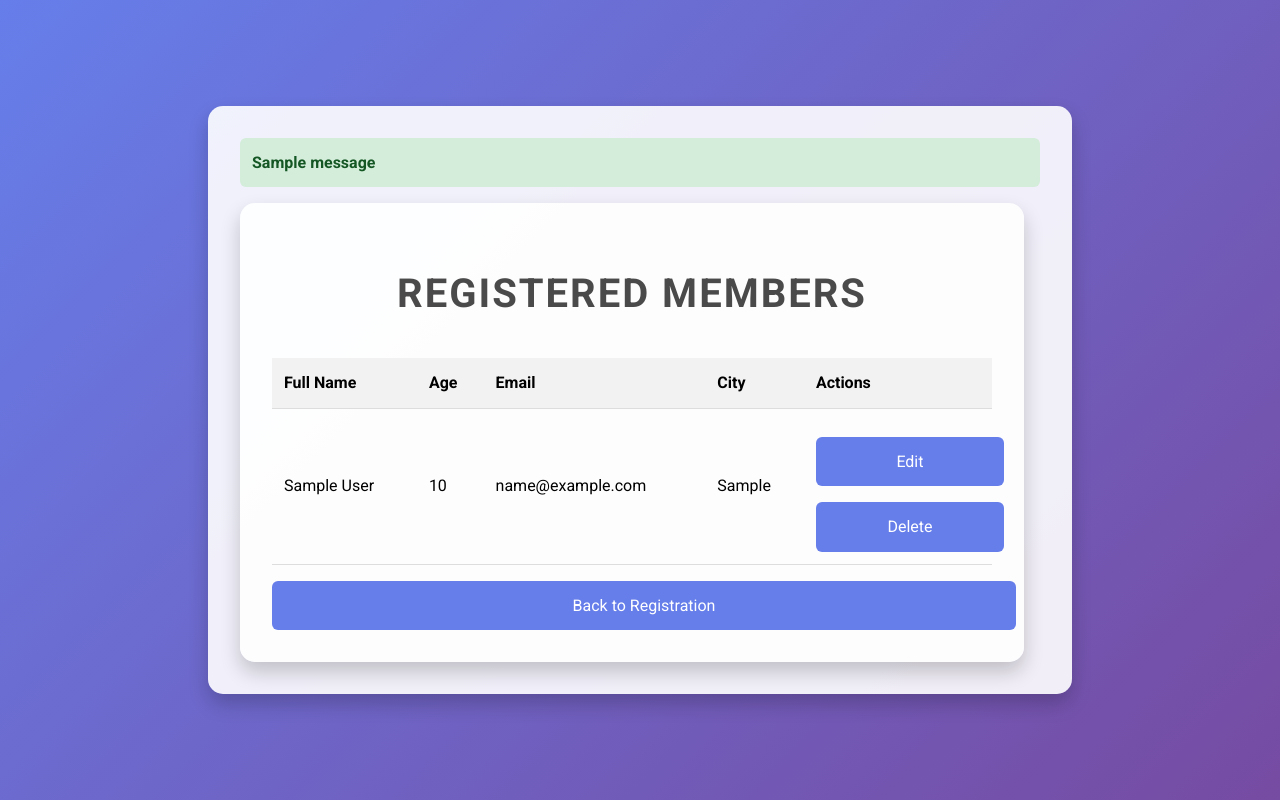
After one commit to IlanTheUser/flask_app, a Flask app: page /members in a window 1280 px wide. The commit adds this page. Run offline with Flask 3, Linux system fonts and the light colour scheme; tables that the repository leaves empty or names only in its code hold one stand-in row (values such as "Sample post"); one stand-in notice (Sample message) is shown.

Commit message:
Added more function edit delete and view in new page

```diff
--- a/app/models.py
+++ b/app/models.py
@@ -36,3 +36,71 @@ def save_user(full_name, age, email, city):
         if conn.is_connected():
             cursor.close()
             conn.close()
+
+# In models.py, add these new functions:
+
+def get_all_users():
+    """Retrieve all users from the database"""
+    try:
+        conn = get_db_connection()
+        cursor = conn.cursor(dictionary=True)
+        cursor.execute("SELECT * FROM users")
+        users = cursor.fetchall()
+        return users
+    except mysql.connector.Error as err:
+        print(f"Database error: {err}")
+        return []
+    finally:
+        if conn.is_connected():
+            cursor.close()
+            conn.close()
+
+def get_user(user_id):
+    """Retrieve a single user by ID"""
+    try:
+        conn = get_db_connection()
+        cursor = conn.cursor(dictionary=True)
+        cursor.execute("SELECT * FROM users WHERE id = %s", (user_id,))
+        user = cursor.fetchone()
+        return user
+    except mysql.connector.Error as err:
+        print(f"Database error: {err}")
+        return None
+    finally:
+        if conn.is_connected():
+            cursor.close()
+            conn.close()
+
+def update_user(user_id, full_name, age, email, city):
+    """Update user information in the database"""
+    try:
+        conn = get_db_connection()
+        cursor = conn.cursor()
+        query = "UPDATE users SET full_name = %s, age = %s, email = %s, city = %s WHERE id = %s"
+        values = (full_name, age, email, city, user_id)
+        cursor.execute(query, values)
+        conn.commit()
+        return True
+    except mysql.connector.Error as err:
+        print(f"Database error: {err}")
+        return False
+    finally:
+        if conn.is_connected():
+            cursor.close()
+            conn.close()
+
+def delete_user(user_id):
+    """Delete a user from the database"""
+    try:
+        conn = get_db_connection()
+        cursor = conn.cursor()
+        cursor.execute("DELETE FROM users WHERE id = %s", (user_id,))
+        conn.commit()
+        return True
+    except mysql.connector.Error as err:
+        print(f"Database error: {err}")
+        return False
+    finally:
+        if conn.is_connected():
+            cursor.close()
+            conn.close()
--- a/app/routes.py
+++ b/app/routes.py
@@ -1,6 +1,6 @@
-from flask import render_template, request, redirect, url_for
+from flask import render_template, request, redirect, url_for, flash
 from app import app
-from app.models import save_user
+from app.models import save_user, get_all_users, get_user, update_user, delete_user
 
 # Define route for the home page
 @app.route('/')
@@ -22,7 +22,41 @@ def register():
         success = save_user(full_name, age, email, city)
         if success:
             # If save is successful, render success page
+            flash('Registration successful', 'success')
             return render_template('success.html')
         else:
             # If save fails, return an error message
-            return "Registration failed. Please try again."
+            flash('Registration failed. Please try again.', 'error')
+            return redirect(url_for('index'))
+
+@app.route('/members')
+def members():
+    users = get_all_users()
+    return render_template('members.html', users=users)
+
+@app.route('/edit/<int:user_id>', methods=['GET', 'POST'])
+def edit_member(user_id):
+    user = get_user(user_id)
+    if user is None:
+        flash('User not found', 'error')
+        return redirect(url_for('members'))
+
+    if request.method == 'POST':
+        full_name = request.form['full_name']
+        age = request.form['age']
+        email = request.form['email']
+        city = request.form['city']
+        if update_user(user_id, full_name, age, email, city):
+            flash('User updated successfully', 'success')
+            return redirect(url_for('members'))
+        else:
+            flash('Failed to update user', 'error')
+    return render_template('edit_member.html', user=user)
+
+@app.route('/delete/<int:user_id>')
+def delete_member(user_id):
+    if delete_user(user_id):
+        flash('User deleted successfully', 'success')
+    else:
+        flash('Failed to delete user', 'error')
+    return redirect(url_for('members'))
--- a/app/templates/base.html
+++ b/app/templates/base.html
@@ -18,7 +18,7 @@
             align-items: center;
         }
         .container {
-            max-width: 500px;
+            max-width: 800px;
             width: 90%;
             background-color: rgba(255, 255, 255, 0.9);
             border-radius: 15px;
@@ -57,7 +57,7 @@
             border-color: #667eea;
             outline: none;
         }
-        input[type="submit"] {
+        input[type="submit"], .btn {
             background: #667eea;
             color: #fff;
             padding: 12px;
@@ -67,8 +67,12 @@
             font-size: 1rem;
             width: 100%;
             transition: background-color 0.3s;
+            text-align: center;
+            display: inline-block;
+            text-decoration: none;
+            margin-top: 1rem;
         }
-        input[type="submit"]:hover {
+        input[type="submit"]:hover, .btn:hover {
             background: #764ba2;
         }
         a {
@@ -79,10 +83,46 @@
         a:hover {
             color: #764ba2;
         }
+        table {
+            width: 100%;
+            border-collapse: collapse;
+            margin-top: 1rem;
+        }
+        th, td {
+            padding: 12px;
+            text-align: left;
+            border-bottom: 1px solid #ddd;
+        }
+        th {
+            background-color: #f2f2f2;
+            font-weight: bold;
+        }
+        .alert {
+            padding: 12px;
+            margin-bottom: 1rem;
+            border-radius: 6px;
+            font-weight: bold;
+        }
+        .alert-success {
+            background-color: #d4edda;
+            color: #155724;
+        }
+        .alert-error {
+            background-color: #f8d7da;
+            color: #721c24;
+        }
     </style>
 </head>
 <body>
     <div class="container">
+        {% with messages = get_flashed_messages(with_categories=true) %}
+            {% if messages %}
+                {% for category, message in messages %}
+                    <div class="alert alert-{{ category }}">{{ message }}</div>
+                {% endfor %}
+            {% endif %}
+        {% endwith %}
+
         {% block content %}{% endblock %}
     </div>
 </body>
--- /dev/null
+++ b/app/templates/members.html
@@ -0,0 +1,34 @@
+{% extends "base.html" %}
+{% block content %}
+
+<div class="container">
+    <h1>Registered Members</h1>
+    <table class="table">
+        <thead>
+            <tr>
+                <th>Full Name</th>
+                <th>Age</th>
+                <th>Email</th>
+                <th>City</th>
+                <th>Actions</th>
+            </tr>
+        </thead>
+        <tbody>
+            {% for user in users %}
+            <tr>
+                <td>{{ user.full_name }}</td>
+                <td>{{ user.age }}</td>
+                <td>{{ user.email }}</td>
+                <td>{{ user.city }}</td>
+                <td>
+                    <a href="{{ url_for('edit_member', user_id=user.id) }}" class="btn btn-primary btn-sm">Edit</a>
+                    <a href="{{ url_for('delete_member', user_id=user.id) }}" class="btn btn-danger btn-sm" onclick="return confirm('Are you sure you want to delete this user?');">Delete</a>
+                </td>
+            </tr>
+            {% endfor %}
+        </tbody>
+    </table>
+    <a href="{{ url_for('index') }}" class="btn btn-secondary">Back to Registration</a>
+</div>
+
+{% endblock %}
```
Also changed, not shown: app/templates/edit_member.html (added, +28 -0 lines), app/templates/index.html (+23 -16 lines).
